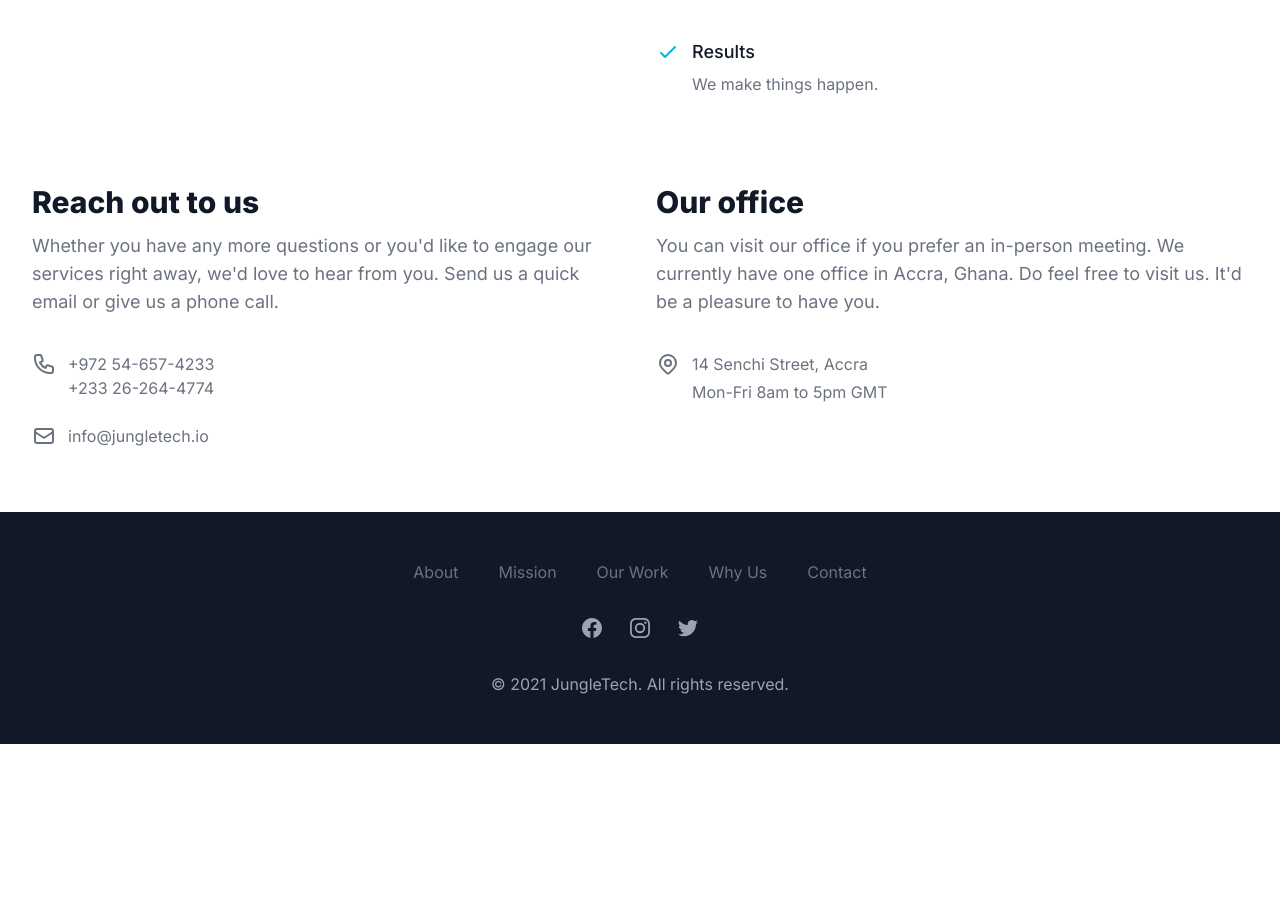
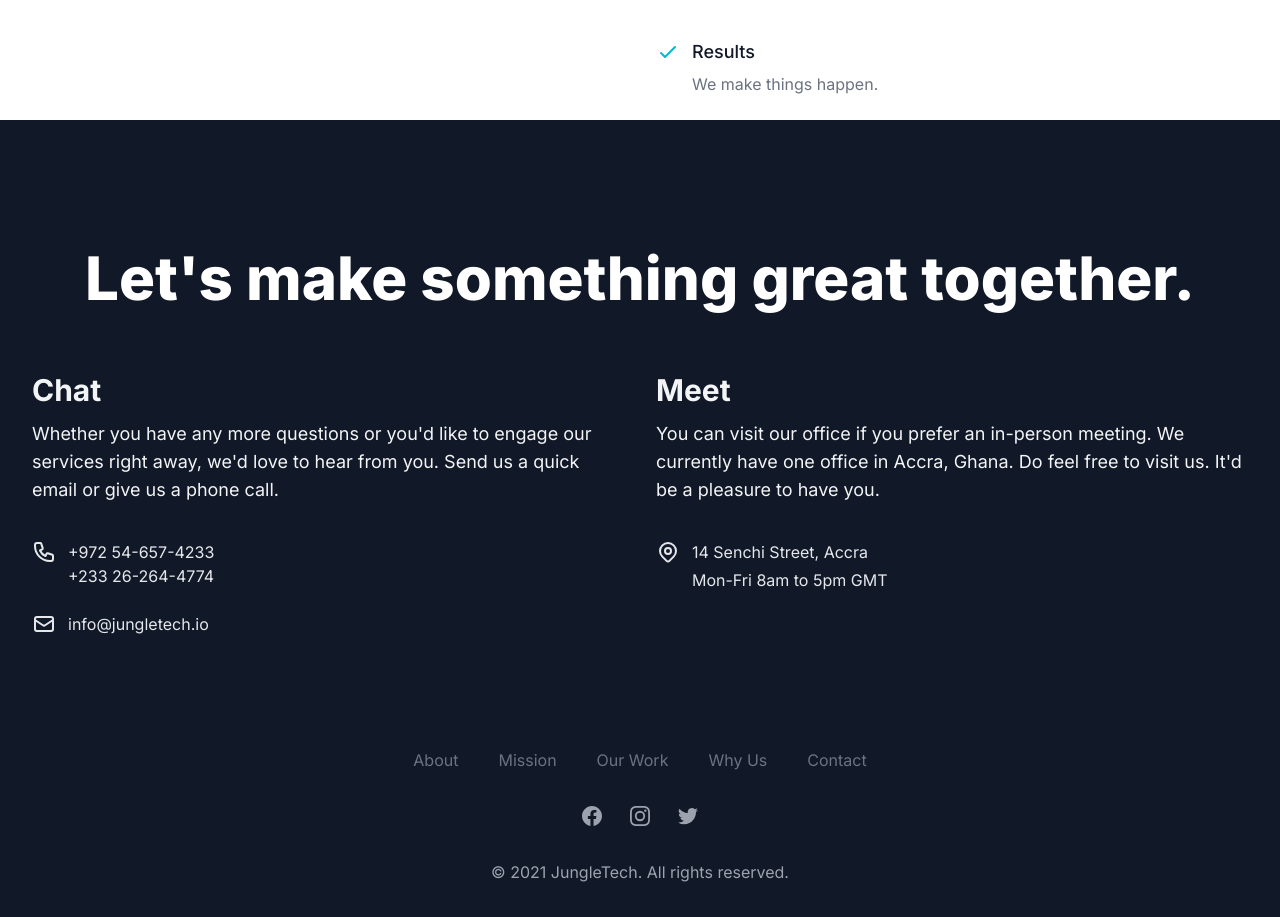
Before and after one commit to alfredasare/jungletech, a Next.js app: page / in a window 1280 px wide. Shown: the part 3380-4297 px from the top of the page. Before the commit the page ends 4124 px from the top, so only its background shows below. Built offline with nearby package versions, Linux system fonts and the light colour scheme.

Commit message:
Add h1 to contact and change bg color

```diff
--- a/components/contact/contact.tsx
+++ b/components/contact/contact.tsx
@@ -22,8 +22,11 @@ const Contact = () => {
 	}, [inView, contactControls]);
 
 	return (
-		<div ref={ref} id='contact' className='bg-white'>
-			<div className='max-w-7xl mx-auto pt-8 pb-16 px-5 sm:pt-0 md:pt-16 sm:px-6 lg:px-8'>
+		<div ref={ref} id='contact' className='bg-gray-900'>
+			<div className='max-w-7xl mx-auto pt-16 pb-16 px-7 md:pt-32 sm:px-6 lg:px-8'>
+				<h1 className='mb-16 text-4xl md:text-6xl text-center font-extrabold text-white'>
+					Let's make something great together.
+				</h1>
 				<motion.div
 					className='max-w-lg mx-auto md:max-w-none md:grid md:grid-cols-2 md:gap-8'
 					initial='hidden'
@@ -32,7 +35,7 @@ const Contact = () => {
 				>
 					<motion.div variants={contactColumnVariant}>
 						<ContactColumn
-							heading='Reach out to us'
+							heading='Chat'
 							paragraph="Whether you have any more questions or you'd like to
 							engage our services right away, we'd love to hear from you.
 							Send us a quick email or give us a phone call."
@@ -45,7 +48,7 @@ const Contact = () => {
 						variants={contactColumnVariant}
 					>
 						<ContactColumn
-							heading='Our office'
+							heading='Meet'
 							paragraph="You can visit our office if you prefer an in-person meeting.
 							We currently have one office in Accra, Ghana. Do feel free to
 							visit us. It'd be a pleasure to have you."
--- a/components/contact/contactColumn.tsx
+++ b/components/contact/contactColumn.tsx
@@ -8,11 +8,11 @@ interface IProps {
 const ContactColumn: FC<IProps> = ({ heading, paragraph, children }) => {
 	return (
 		<>
-			<h2 className='text-2xl font-extrabold text-gray-900 sm:text-3xl'>
+			<h2 className='text-2xl font-bold text-gray-100 sm:text-3xl'>
 				{heading}
 			</h2>
 			<div className='mt-3'>
-				<p className='text-lg text-gray-500'>{paragraph}</p>
+				<p className='text-lg text-gray-100'>{paragraph}</p>
 			</div>
 			<div className='mt-9'>{children}</div>
 		</>
--- a/components/contact/emailPhone.tsx
+++ b/components/contact/emailPhone.tsx
@@ -3,7 +3,7 @@ import { MailIcon, PhoneIcon } from '@heroicons/react/outline';
 const EmailPhone = () => {
 	return (
 		<>
-			<div className='flex text-gray-500 hover:text-gray-700'>
+			<div className='flex text-gray-200 hover:text-white'>
 				<div className='flex-shrink-0'>
 					<PhoneIcon className='h-6 w-6' aria-hidden='true' />
 				</div>
@@ -31,7 +31,7 @@ const EmailPhone = () => {
 				target='_blank'
 				rel='noreferrer'
 			>
-				<div className='mt-6 flex text-gray-500 hover:text-gray-700'>
+				<div className='mt-6 flex text-gray-200 hover:text-white'>
 					<div className='flex-shrink-0'>
 						<MailIcon className='h-6 w-6' aria-hidden='true' />
 					</div>
--- a/components/contact/officeLocation.tsx
+++ b/components/contact/officeLocation.tsx
@@ -7,7 +7,7 @@ const OfficeLocation = () => {
 			target='_blank'
 			rel='noreferrer'
 		>
-			<div className='flex text-gray-500 hover:text-gray-700'>
+			<div className='flex text-gray-200 hover:text-white'>
 				<div className='flex-shrink-0'>
 					<LocationMarkerIcon
 						className='h-6 w-6'
```
Also changed, not shown: .eslintrc.json, public/images/working.jpg (added).
